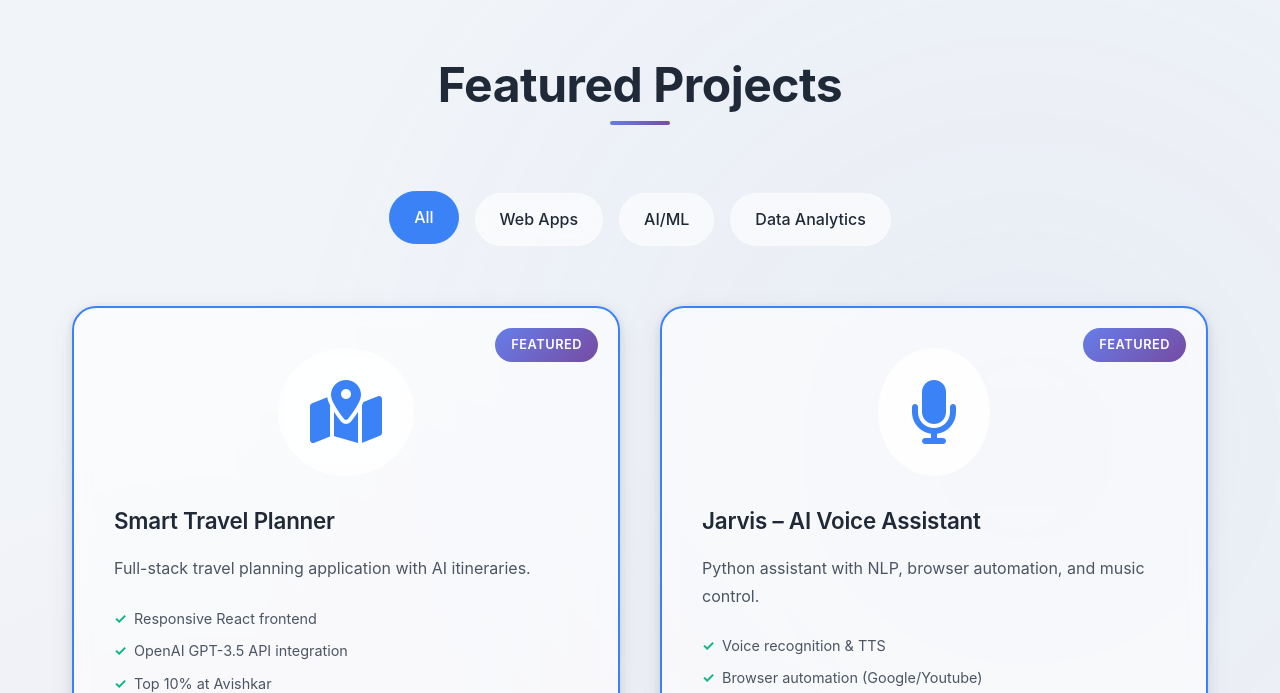
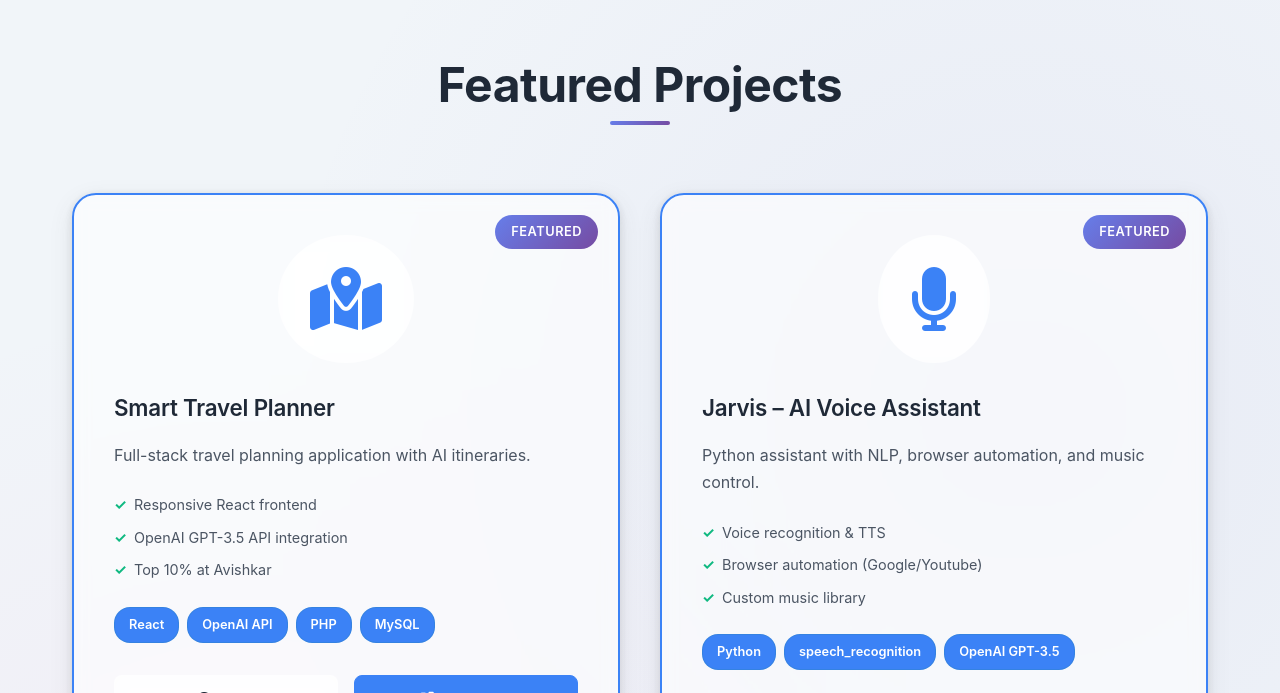
Before and after one commit to SaurabhJadhav09/Portfolio, a Next.js app: page / in a window 1280 px wide. Shown: the part 4322-5015 px from the top of the page. Built offline with nearby package versions, Linux system fonts and the light colour scheme; a web font is replaced by a local one.

Commit message:
global.css  error solved

```diff
--- a/src/app/globals.css
+++ b/src/app/globals.css
@@ -1179,6 +1179,38 @@ body {
   transform: rotate(-45deg) translate(6px, -6px);
 }
 
+/* Mobile styles */
+@media (max-width: 768px) {
+  .hamburger {
+    display: flex;
+  }
+
+  .nav {
+    position: fixed;
+    top: 0;
+    left: 0;
+    width: 100%;
+    height: 100vh;
+    background: rgba(var(--bg-primary-rgb), 0.95);
+    backdrop-filter: blur(10px);
+    flex-direction: column;
+    justify-content: center;
+    align-items: center;
+    gap: 3rem;
+    transform: translateX(-100%);
+    transition: transform 0.3s ease;
+  }
+
+  .nav.active {
+    transform: translateX(0);
+  }
+
+  .nav a {
+    font-size: 1.5rem;
+    font-weight: 600;
+  }
+}
+
 /* Enhanced Hero Section */
 .hero {
   min-height: 100vh;
@@ -1317,6 +1349,25 @@ body {
   color: var(--primary-color);
   animation: pulse 2s ease-in-out infinite;
 }
+
+/* ---------------------------------
+MOBILE-SPECIFIC OVERRIDES
+----------------------------------- */
+
+/* 1. Hide floating shapes entirely on mobile */
+@media (max-width: 767px) {
+  .floating-shapes {
+    display: none;
+  }
+}
+
+/* 2. Disable rotating ring on mobile */
+@media (max-width: 767px) {
+  .hero-avatar::before {
+    animation: none !important;
+  }
+}
+
 
 @keyframes pulse {
   0%, 100% { transform: scale(1); }
@@ -2705,4 +2756,66 @@ section {
   .cursor {
     animation: none;
   }
-}
+  /* MOBILE HAMBURGER MENU - MISSING STYLES */
+
+/* Show hamburger on mobile screens */
+@media (max-width: 768px) {
+  .hamburger {
+    display: flex !important; /* Override the display: none */
+  }
+
+  /* Hide desktop navigation on mobile */
+  .nav-menu {
+    position: fixed;
+    top: 0;
+    left: 0;
+    width: 100%;
+    height: 100vh;
+    background: var(--glass-bg);
+    backdrop-filter: var(--backdrop-blur);
+    -webkit-backdrop-filter: var(--backdrop-blur);
+    flex-direction: column;
+    justify-content: center;
+    align-items: center;
+    gap: 2rem;
+    transform: translateX(-100%);
+    transition: transform var(--transition-normal);
+    z-index: 2000;
+    border: 1px solid var(--glass-border);
+  }
+
+  /* Show navigation when menu is active */
+  .nav-menu.active {
+    transform: translateX(0);
+  }
+
+  /* Style mobile navigation links */
+  .nav-menu .nav-link {
+    font-size: 1.5rem;
+    font-weight: 600;
+    padding: 1rem 2rem;
+    text-align: center;
+    width: 100%;
+  }
+
+  /* Prevent body scroll when menu is open */
+  body.menu-open {
+    overflow: hidden;
+  }
+}
+
+/* Additional hamburger animation refinements */
+.hamburger.active span:nth-child(1) {
+  transform: rotate(45deg) translate(6px, 6px);
+}
+
+.hamburger.active span:nth-child(2) {
+  opacity: 0;
+  transform: translateX(-20px);
+}
+
+.hamburger.active span:nth-child(3) {
+  transform: rotate(-45deg) translate(6px, -6px);
+}
+
+}
--- a/src/components/layout/Header.tsx
+++ b/src/components/layout/Header.tsx
@@ -1,17 +1,30 @@
 'use client';
-
+import { useState } from 'react';
 import ThemeToggle from '@/components/ui/ThemeToggle';
 
 const navItems = ['home', 'about', 'skills', 'experience', 'projects', 'contact'];
 
 export default function Header() {
+  const [isMenuOpen, setIsMenuOpen] = useState(false);
+
+  const toggleMenu = () => {
+    setIsMenuOpen(!isMenuOpen);
+  };
+
+  const closeMenu = () => {
+    setIsMenuOpen(false);
+  };
+
   return (
+     <>
       <header className="fixed top-5 left-1/2 -translate-x-1/2 z-50 w-full flex justify-center pointer-events-none">
         <nav className="glass-card max-w-6xl w-[95%] py-3 px-6 flex items-center justify-between rounded-2xl shadow-lg pointer-events-auto">
           <div className="nav-logo flex items-center gap-2">
             <h3 className="text-2xl font-extrabold text-accent tracking-tight">SJ</h3>
             <span className="sr-only">Saurabh Jadhav</span>
           </div>
+
+          {/* Desktop Navigation */}
           <ul className="hidden sm:flex gap-6 font-medium nav-menu" id="nav-menu" role="menubar">
             {navItems.map((id) => (
               <li key={id} role="none">
@@ -25,21 +38,54 @@ export default function Header() {
               </li>
             ))}
           </ul>
+
           <div className="flex items-center gap-4 nav-actions">
             {/* <ThemeToggle /> */}
             <button
-            className="hamburger flex sm:hidden flex-col gap-1"
+              className={`hamburger flex sm:hidden flex-col gap-1 ${isMenuOpen ? 'active' : ''}`}
               id="hamburger"
               type="button"
               aria-label="Toggle mobile menu"
-            aria-expanded="false"
+              aria-expanded={isMenuOpen}
+              onClick={toggleMenu}
             >
-            <span className="block w-6 h-0.5 bg-current"></span>
-            <span className="block w-6 h-0.5 bg-current"></span>
-            <span className="block w-6 h-0.5 bg-current"></span>
+              <span className="block w-6 h-0.5 bg-current transition-transform duration-300"></span>
+              <span className="block w-6 h-0.5 bg-current transition-opacity duration-300"></span>
+              <span className="block w-6 h-0.5 bg-current transition-transform duration-300"></span>
             </button>
           </div>
         </nav>
       </header>
+
+      {/* Mobile Menu Overlay */}
+      <div className={`mobile-menu-overlay fixed inset-0 z-40 transition-opacity duration-300 ${
+        isMenuOpen ? 'opacity-100 pointer-events-auto' : 'opacity-0 pointer-events-none'
+      }`}>
+        <div
+          className="absolute inset-0 bg-black/50 backdrop-blur-sm"
+          onClick={closeMenu}
+        />
+        <nav className={`mobile-menu fixed top-0 right-0 h-full w-80 max-w-[80%] glass-card transform transition-transform duration-300 ${
+          isMenuOpen ? 'translate-x-0' : 'translate-x-full'
+        }`}>
+          <div className="flex flex-col h-full pt-20 px-6">
+            <ul className="flex flex-col gap-4" role="menubar">
+              {navItems.map((id) => (
+                <li key={id} role="none">
+                  <a
+                    href={`#${id}`}
+                    className="block text-xl font-medium text-gray-800 dark:text-gray-200 hover:text-accent transition py-3 border-b border-gray-200/20"
+                    role="menuitem"
+                    onClick={closeMenu}
+                  >
+                    {id.charAt(0).toUpperCase() + id.slice(1)}
+                  </a>
+                </li>
+              ))}
+            </ul>
+          </div>
+        </nav>
+      </div>
+    </>
   );
 }
--- a/src/components/sections/Projects.tsx
+++ b/src/components/sections/Projects.tsx
@@ -51,11 +51,11 @@ export default function Projects() {
     <section id="projects" className="projects" aria-label="Featured projects">
       <div className="container">
         <h2 className="section-title">Featured Projects</h2>
-        <div className="projects-filter">
+        {/* <div className="projects-filter">
           {['All','Web Apps','AI/ML','Data Analytics'].map((label,i) => (
             <button key={i} className={`filter-btn${label==='All'?' active':''}`}>{label}</button>
           ))}
-        </div>
+        </div> */}
         <div className="projects-grid">
           {projects.map((p,i) => (
             <div key={i} className="project-card glass-card featured" data-category={p.category.join(' ')}>
```
Lines whose indentation alone changed are shown as unchanged.
